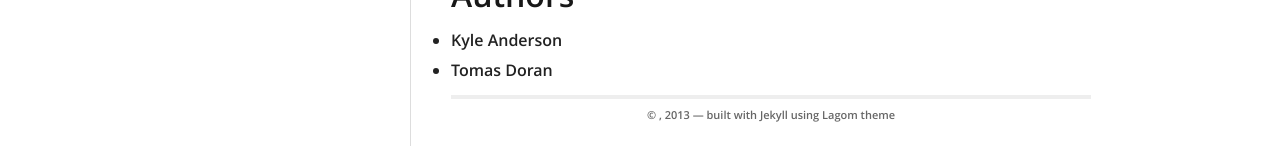
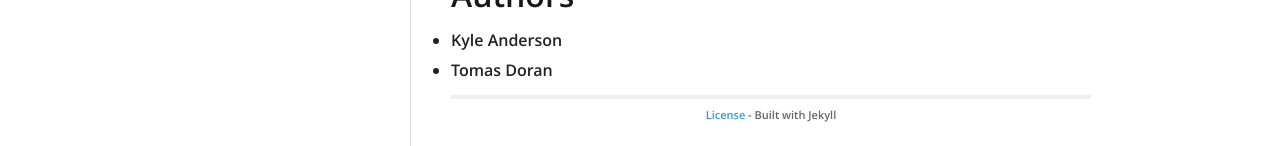
Before and after one commit to solarkennedy/ops-principles, a Jekyll site: the page built from index.markdown, in a window 1280 px wide. Shown: the part 1109-1255 px from the top of the page. Built offline with Jekyll 4.4.1, drawn with Linux system fonts in a browser that asks for light colours.

Commit message:
Updated footer and license

```diff
--- a/_includes/footer.html
+++ b/_includes/footer.html
@@ -1,12 +1,5 @@
 <div class="disclaimer">
-  {% if site.theme.show_disclaimer %}
   <p>
-    The postings on this site are my own and don't necessarily represent my
-    employer’s positions, strategies or opinions.
-  </p>
-  {% endif %}
-
-  <p>
-    © {{ site.theme.name }}, 2013 &mdash; built with Jekyll using Lagom theme
+  <a href="/license.html">License</a> - Built with Jekyll
   </p>
 </div>
```
